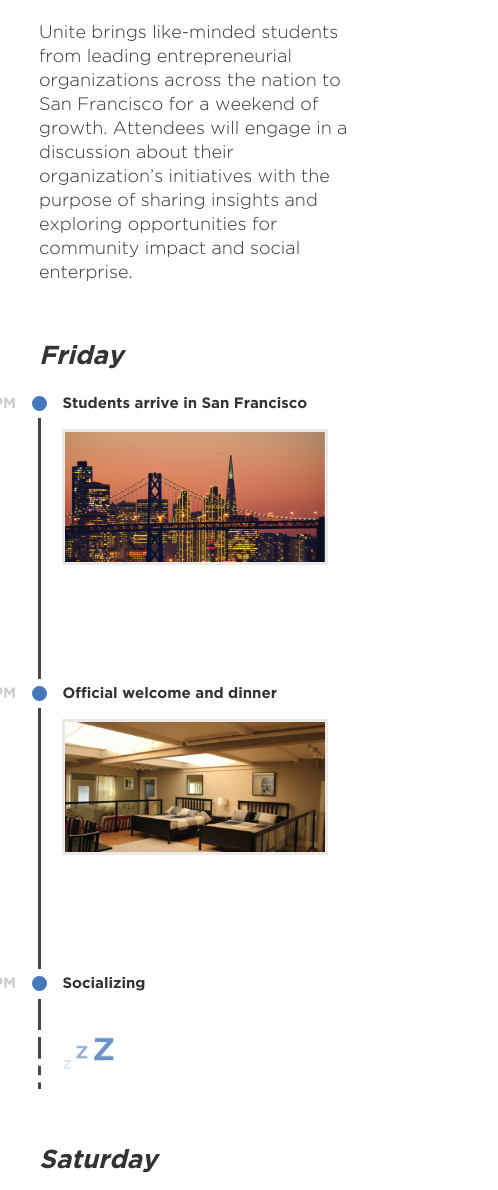
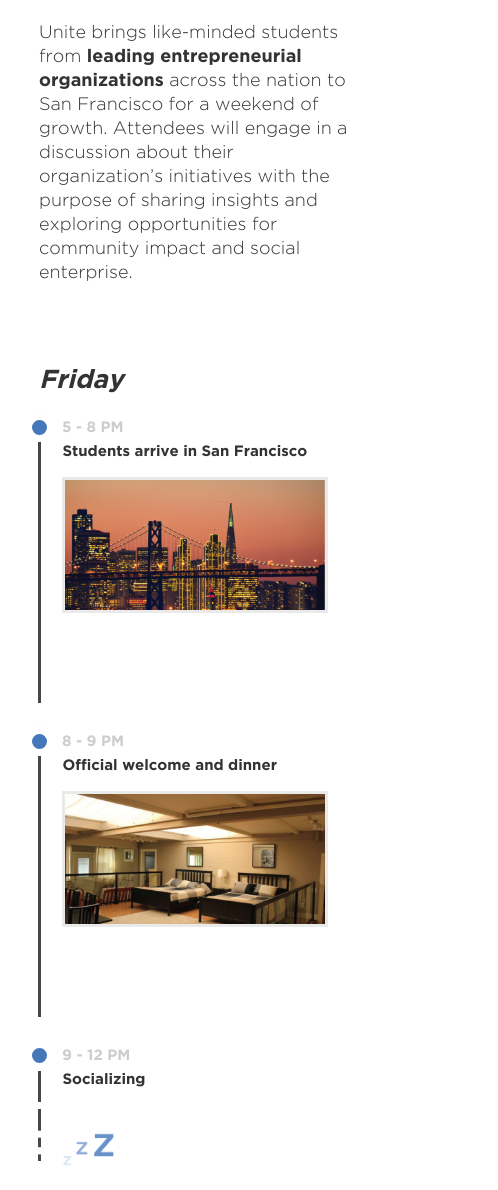
Before and after one commit to syhchen/unite-conf, a plain HTML site: page itinerary.html in a window 390 px wide. Shown: the part 399-1589 px from the top of the page, 498 px wide, since content can reach past the window. Drawn offline with nearby package versions, Linux system fonts and the light colour scheme.

Commit message:
Fixes time positioning on mobile.

```diff
--- a/itinerary.html
+++ b/itinerary.html
@@ -80,7 +80,7 @@
                             var nextObj = categories.slice(index + 1, index + 2);
                         }
                         // console.log(Math.floor(obj.offset().top) + ", " + $(window).scrollTop() + ", " + Math.floor(nextObj.offset().top));
-                        if(Math.floor(obj.offset().top) <= $(window).scrollTop() && $(window).scrollTop() < Math.floor(nextObj.offset().top)) {
+                        if(Math.floor(obj.offset().top) <= $(window).scrollTop() + 20 && $(window).scrollTop() + 20 < Math.floor(nextObj.offset().top)) {
                             if(obj.hasClass("house")) {
                                 setOpacity([legendHouse], [legendStudio, legendSF]);
                             }
@@ -121,7 +121,15 @@
             }
 
             function alignTimes(timeDivs, dividerDivs) {
-                timeDivs.css({"right": dividerDivs.width()});
+                // console.log($(window).width());
+                if($(window).width() > 678) {
+                    timeDivs.css({"right": dividerDivs.width()});
+                    timeDivs.css({"left": "auto"});
+                }
+                else {
+                    timeDivs.css({"right": "auto"});
+                    timeDivs.css({"left": dividerDivs.width()});
+                }
             }
 
             function setOpacity(activeLocations, inactiveLocations) {
@@ -155,7 +163,7 @@
             <section class="itinerary-preface">
                 <img src="img/uw-asset1.png" alt="Unite" class="section-break-small">
                 <h1>The Itinerary</h1>
-                <p>Unite brings like-minded students from leading entrepreneurial organizations across the nation to San Francisco for a weekend of growth. Attendees will engage in a discussion about their organization’s initiatives with the purpose of sharing insights and exploring opportunities for community impact and social enterprise.</p>
+                <p>Unite brings like-minded students from <span class="bold">leading entrepreneurial organizations</span> across the nation to San Francisco for a weekend of growth. Attendees will engage in a discussion about their organization’s initiatives with the purpose of sharing insights and exploring opportunities for community impact and social enterprise.</p>
             </section>
             <section class="itinerary-info">
                 <ul class="legend">
@@ -234,7 +242,7 @@
                             <div class="line"></div>
                         </div>
                         <div class="info">
-                            <div class="description">Head to downtown studio for breakfast</div>
+                            <div class="description">Head to SF studio for breakfast</div>
                             <div class="photo">
                                 <img src="img/itinerary/unite-assets-3.jpg" alt="Downtown Studio">
                                 <div class="caption studio">Our Studio Space</div>
--- a/sass/about.scss
+++ b/sass/about.scss
@@ -31,13 +31,6 @@ body {
             font-size: 18px;
             line-height: 26px;
 
-            .bold {
-                font-family: Gotham Bold;
-            }
-            .highlight {
-                font-family: Gotham Bold;
-                color: $primary-peach;
-            }
             &.shout {
                 font-size: 28px;
                 font-family: Gotham Bold;
--- a/sass/main.scss
+++ b/sass/main.scss
@@ -36,6 +36,14 @@ body {
     color: $primary-white;
     font-family: 'Gotham', Helvetica Neue, Helvetica, Arial, sans-serif;
     font-size: 16px;
+}
+
+.bold {
+    font-weight: bold;
+}
+.highlight {
+    font-weight: bold;
+    color: $primary-peach;
 }
 
 .loading {
@@ -123,6 +131,7 @@ body {
     padding-bottom: $content-padding-vert;
     background: $primary-white;
     color: $primary-black;
+    overflow: hidden;
 
     &>section {
         width: $content-inner-width;
@@ -161,4 +170,22 @@ body {
     .caption {
         visibility: hidden;
     }
+
+    .timeline {
+
+        li.segment {
+
+            &>.time {
+
+                &>span {
+                    left: 0;
+                    text-align: left !important;
+                }
+            }
+
+            &>.info {
+                margin-top: 24px;
+            }
+        }
+    }
 }
```
Also changed, not shown: css/about.css, css/index.css, css/itinerary.css, css/main.css.
